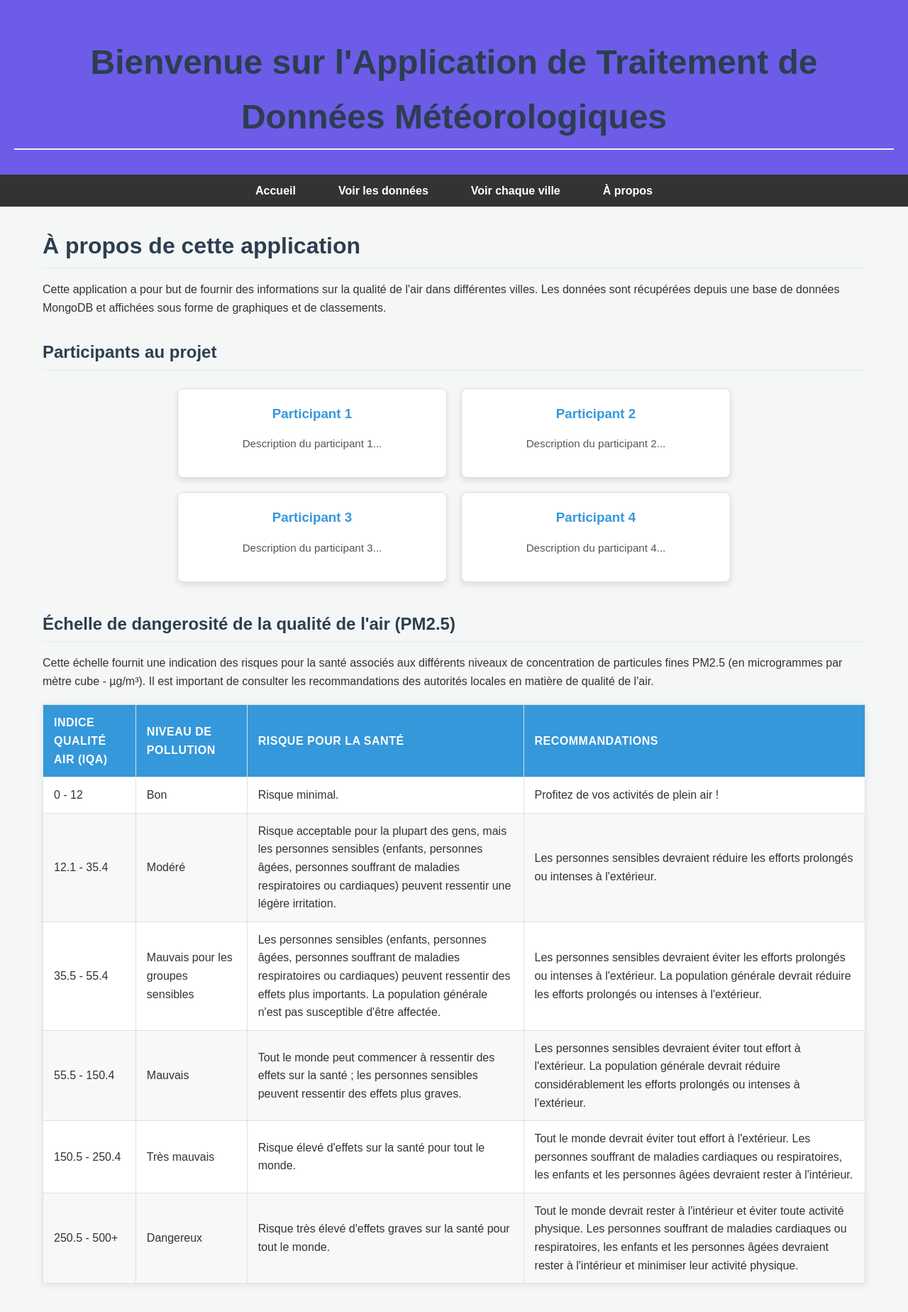
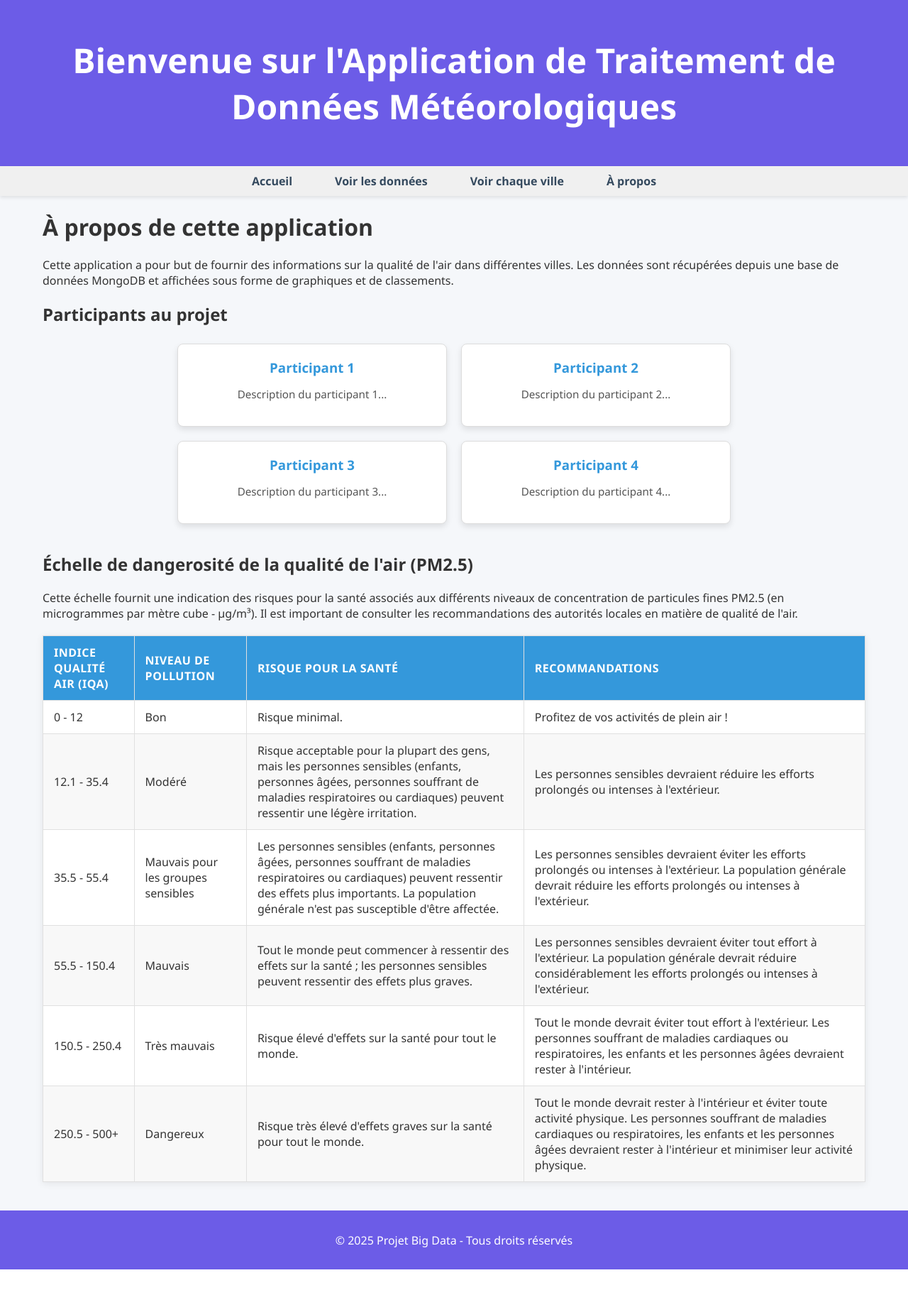
Before and after one commit to Matteo039/Projet_BigData, a Flask app: page /about in a window 1280 px wide. Shown: the whole page at 71% size. After the commit the page ends 1788 px from the top, so only its background shows below. Run offline with Flask 3, Linux system fonts and the light colour scheme.

Commit message:
css harmoniser(à retravailler après)

```diff
--- a/static/style_apropos.css
+++ b/static/style_apropos.css
@@ -1,18 +1,4 @@
 /* static/style_apropos.css */
-
-/* Main content area */
-main {
-    max-width: 1200px; /* Limit content width for better readability on large screens */
-    margin: 20px auto; /* Center the main content with some vertical margin */
-    padding: 0 20px; /* Add some horizontal padding to prevent content from touching edges */
-}
-
-/* Specific heading styles for this page */
-h1, h2 {
-    border-bottom: 2px solid #ecf0f1; /* Subtle underline for headings */
-    padding-bottom: 5px;
-}
-
 
 /* Participants Section Styling */
 .participants-container {
@@ -180,13 +166,6 @@ img {
     display: block;
 }
 
-/* Headings Base Styles */
-h1, h2, h3 {
-    color: #2c3e50; /* A slightly darker blue for headings */
-    margin-top: 30px;
-    margin-bottom: 15px;
-}
-
 /* Paragraphs Base Styles */
 p {
     margin-bottom: 15px;
@@ -196,13 +175,3 @@ p {
 *, *::before, *::after {
     box-sizing: border-box;
 }
-
-body {
-    font-family: 'Arial', sans-serif; /* A common, readable font */
-    margin: 0;
-    padding: 0;
-    background-color: #f4f7f6; /* Light background color for the entire page */
-    color: #333; /* Default text color */
-    line-height: 1.6; /* Improve readability of text */
-    overflow-x: hidden; /* Prevent horizontal scrollbar from layout shifts */
-}
--- a/static/style_global.css
+++ b/static/style_global.css
@@ -1,6 +1,6 @@
 /* En-tête */
 header {
-    background-color: #6c5ce7;
+    background-color: #6c5ce7; /* Keep your existing header background */
     color: white;
     padding: 20px;
     text-align: center;
@@ -9,9 +9,10 @@ header {
 
 /* Enlever la position fixe */
 nav {
-    background-color: #333;
+    background-color: #f0f0f0; /* A soft, light gray for a clean look */
     text-align: center;
     padding: 10px 0;
+    box-shadow: 0 2px 5px rgba(0, 0, 0, 0.1); /* Adds a subtle shadow for depth */
 }
 
 /* Centrer les liens */
@@ -28,20 +29,39 @@ nav ul li {
 }
 
 nav ul li a {
-    color: white;
+    color: #34495e; /* A dark, professional blue-gray for the links */
     text-decoration: none;
     font-weight: bold;
     padding: 10px 15px;
+    transition: all 0.3s ease; /* Smooth transition for hover effects */
 }
 
 nav ul li a:hover {
-    background-color: #555;
+    background-color: #e0e0e0; /* Slightly darker gray on hover */
+    color: #2980b9; /* A vibrant blue for the text on hover, suggesting interaction */
     border-radius: 5px;
 }
 
-/* Headings Base Styles */
-h1, h2, h3 {
-    color: #2c3e50; /* A slightly darker blue for headings */
-    margin-top: 30px;
-    margin-bottom: 15px;
+/* Pied de page */
+footer {
+    text-align: center;
+    padding: 15px;
+    background-color: #6c5ce7;
+    color: white;
+    margin-top: 20px;
 }
+
+body {
+    font-family: 'Segoe UI', Tahoma, Geneva, Verdana, sans-serif;
+    background-color: #f5f7fa;
+    margin: 0;
+    padding: 0;
+    color: #333;
+}
+
+/* Main content area */
+main {
+    max-width: 1200px; /* Limit content width for better readability on large screens */
+    margin: 20px auto; /* Center the main content with some vertical margin */
+    padding: 0 20px; /* Add some horizontal padding to prevent content from touching edges */
+}
--- a/templates/apropos.html
+++ b/templates/apropos.html
@@ -5,7 +5,7 @@
     <meta name="viewport" content="width=device-width, initial-scale=1.0">
     <title>À propos</title>
     <link rel="stylesheet" href="static/style_global.css">
-    <link rel="stylesheet" href="static/style_apropos.css"
+    <link rel="stylesheet" href="static/style_apropos.css">
 
 </head>
 <body>
@@ -92,5 +92,6 @@
             </tbody>
         </table>
     </main>
+    {% include 'footer.html' %}
 </body>
 </html>
--- a/templates/city.html
+++ b/templates/city.html
@@ -135,5 +135,6 @@
             intervalleMois.addEventListener("change", toggleDateFin);
         });
     </script>
+    {% include 'footer.html' %}
 </body>
 </html>
--- a/templates/dataview.html
+++ b/templates/dataview.html
@@ -24,5 +24,6 @@
             <li>{{ ville }}: {{ valeur_moyenne }}</li>
         {% endfor %}
     </ul>
+    {% include 'footer.html' %}
 </body>
 </html>
--- /dev/null
+++ b/templates/footer.html
@@ -0,0 +1,3 @@
+<footer>
+    <p>&copy; 2025 Projet Big Data - Tous droits réservés</p>
+</footer>
--- a/templates/index.html
+++ b/templates/index.html
@@ -9,7 +9,7 @@
 </head>
 <body>
     {% include 'navbar.html' %}
-        <main>
+    <main>
         <section>
             <h2>Présentation</h2>
             <p>Cette application utilise Flask et MongoDB pour traiter et analyser les données météorologiques.</p>
@@ -200,9 +200,7 @@
             </svg>
         </section>
     </main>
-    <footer>
-        <p>&copy; 2025 Projet Big Data - Tous droits réservés</p>
-    </footer>
+    {% include 'footer.html' %}
     <script>
         document.querySelectorAll('.ville').forEach(el => {
             el.addEventListener('click', () => {
```
Also changed, not shown: static/style_accueil.css (+0 -29 lines), static/style_ville.css (+0 -16 lines).
